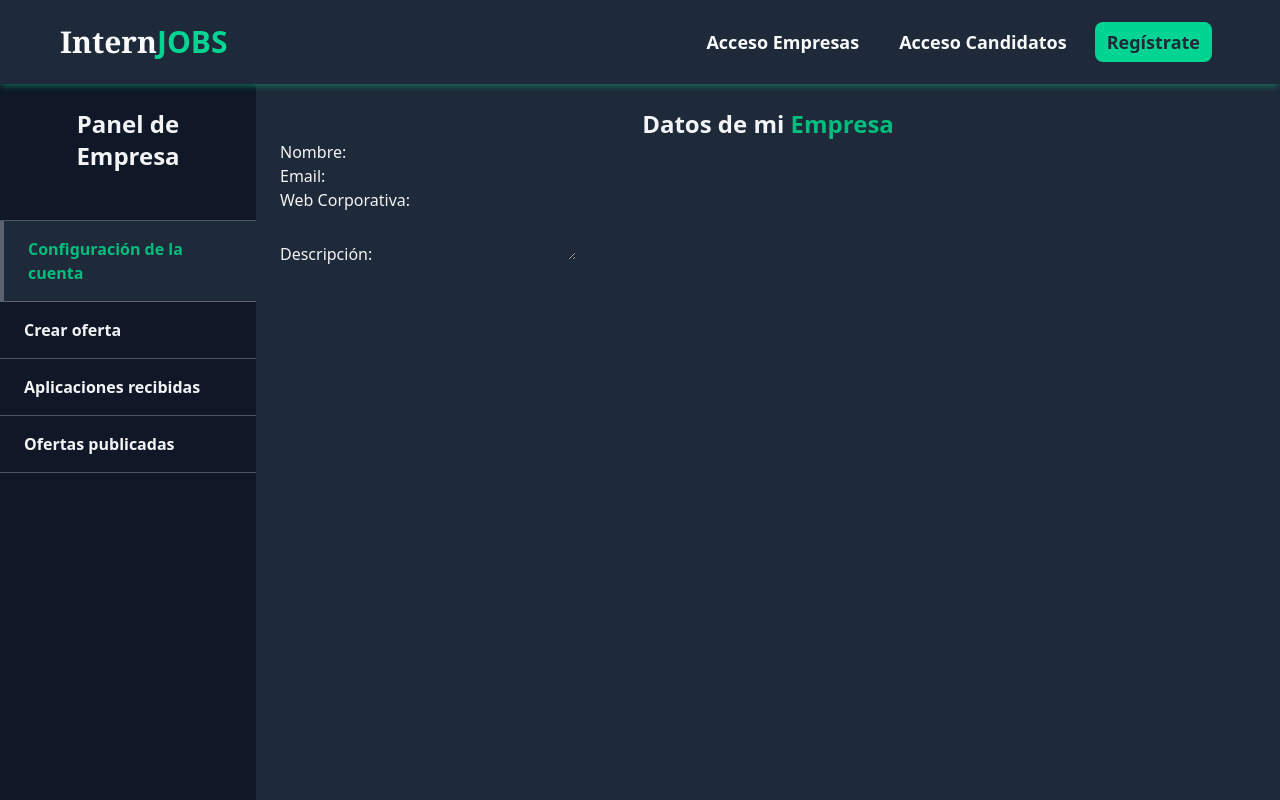
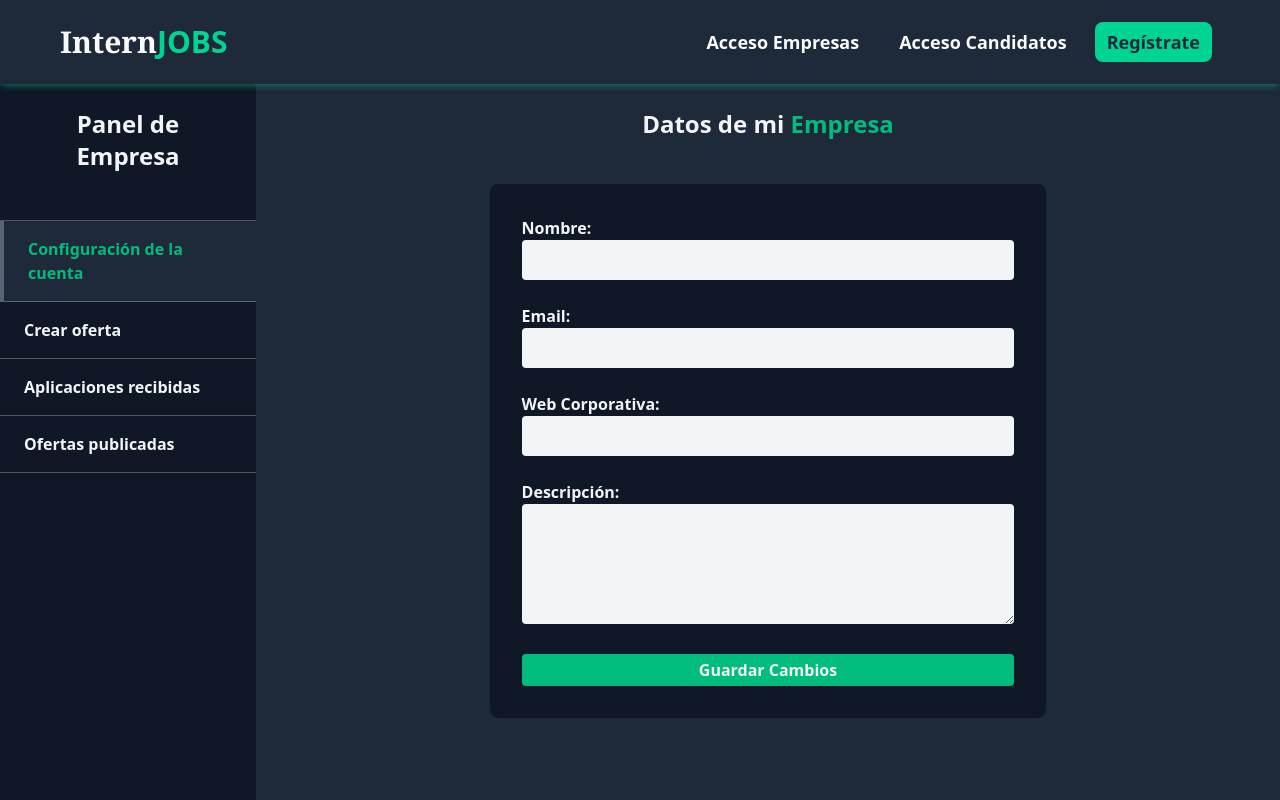
Before and after one commit to oserranom/InternJobs, a Vue app in the folder Frontend/: page /company/profile/config in a window 1280 px wide. Shown: the top 800 px of the page. Built offline with nearby package versions, Linux system fonts and the light colour scheme; no server answers.

Commit message:
form update company data

```diff
--- a/Frontend/src/components/company/CompanyAccountSettings.vue
+++ b/Frontend/src/components/company/CompanyAccountSettings.vue
@@ -1,37 +1,98 @@
 <script setup>
+    import { onMounted, reactive } from 'vue';
     import { useCompanyStore } from '@/stores/companies';
+    import Alert from '../Alert.vue';
 
     const companyStore = useCompanyStore();
+
+    const company = reactive({
+        name: '',
+        email: '',
+        company_url: '',
+        description: ''
+    });
+
+    onMounted(async ()=>{
+        try {
+            const data = await companyStore.fetchCompany();
+
+            company.name = data.name;
+            company.email = data.email;
+            company.company_url = data.company_url;
+            company.description = data.description;
+
+        } catch (error) {
+            console.log(error);
+        }
+    });
 
 
 </script>
 
 <template>
     <h1 class="text-center text-2xl font-semibold">Datos de mi <span class="text-emerald-500">Empresa</span></h1>
-    <div>
+    <div class="flex justify-center text-gray-100 p-6 mt-5">
         <form
-            class=""
+            class="md:w-3/5 rounded-lg bg-gray-900 p-5"
             @submit.prevent=""
         >
-            <div class="block">
-                <label for="name">Nombre: </label>
-                <input type="text" name="name" value="">
+            <div class="w-full p-3">
+                <label for="name" class="block w-full font-semibold">Nombre: </label>
+                <input
+                    class="bg-gray-100 rounded w-full p-2 text-gray-900"
+                    type="text"
+                    id="name"
+                    name="name"
+                    v-model="company.name"
+                >
             </div>
 
-            <div>
-                <label for="email">Email: </label>
-                <input type="email" name="email" value="">
+            <div class="w-full p-3">
+                <label for="email" class="block w-full font-semibold">Email: </label>
+                <input
+                    class="bg-gray-100 rounded w-full p-2 text-gray-900"
+                    type="email"
+                    id="email"
+                    name="email"
+                    v-model="company.email"
+                >
             </div>
 
-            <div>
-                <label for="company_url">Web Corporativa: </label>
-                <input type="url" name="company_url" value="">
+            <div class="w-full p-3">
+                <label for="company_url" class="block w-full font-semibold">Web Corporativa: </label>
+                <input
+                    class="bg-gray-100 rounded w-full p-2 text-gray-900"
+                    type="url"
+                    id="company_url"
+                    name="company_url"
+                    v-model="company.company_url"
+                >
             </div>
 
-            <div>
-                <label for="description">Descripción: </label>
-                <textarea rows="" cols=""></textarea>
+            <div class="w-full p-3">
+                <label
+                    for="description"
+                    class="block w-full font-semibold"
+                >
+                    Descripción:
+                </label>
+                <textarea
+                    class="bg-gray-100 rounded w-full p-2 text-gray-900 min-h-30"
+                    name="description"
+                    id="description"
+                    v-model="company.description"
+                >
+                </textarea>
             </div>
+
+            <div class="p-3">
+                <input
+                    type="submit"
+                    value="Guardar Cambios"
+                    class="bg-emerald-500 py-1 px-2 rounded font-semibold cursor-pointer w-full  hover:bg-emerald-600 transition"
+                >
+            </div>
+
 
         </form>
     </div>
--- a/Frontend/src/services/authService.js
+++ b/Frontend/src/services/authService.js
@@ -172,7 +172,6 @@ export async function getCompany(){
         });
 
         const data = await response.json();
-        console.log(data);
 
         if(!response.ok){
             throw new Error(data.message || 'No pudo realizarse el Login');
--- a/Frontend/src/stores/companies.js
+++ b/Frontend/src/stores/companies.js
@@ -16,10 +16,12 @@ export const useCompanyStore = defineStore('companie', ()=>{
     try {
       const data = await getCompany();
       company.value = data.company;
+      return data.company;
 
     } catch (error) {
       console.log(error);
       company.value = {};
+      return null;
     }finally {
       loading.value = false;
     }
```
